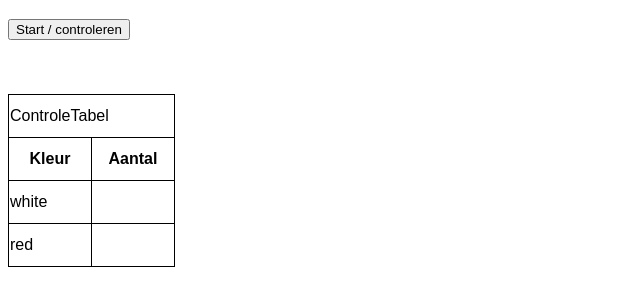
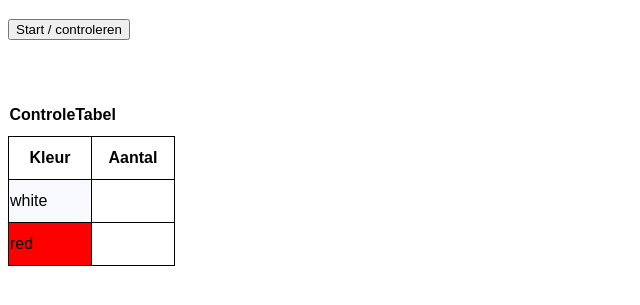
Before and after one commit to larsanker50/Opdracht-14-Javascript-Mastermind, a plain HTML site: page index.html in a window 1280 px wide. Shown: the part 61-366 px from the top of the page, without its empty margins (0-640 px from the left). Drawn offline with Linux system fonts and the light colour scheme.

Commit message:
Update style.css

```diff
--- a/style.css
+++ b/style.css
@@ -16,6 +16,19 @@ th {
 
 h1 {
     font-family: Arial, Helvetica, sans-serif;
+}
+
+#controleHeader {
+    border: 0;
+    font-weight: bold;
+}
+
+.white {
+    background-color: ghostwhite;
+}
+
+.red {
+    background-color: red;
 }
 
 .blue {
```
